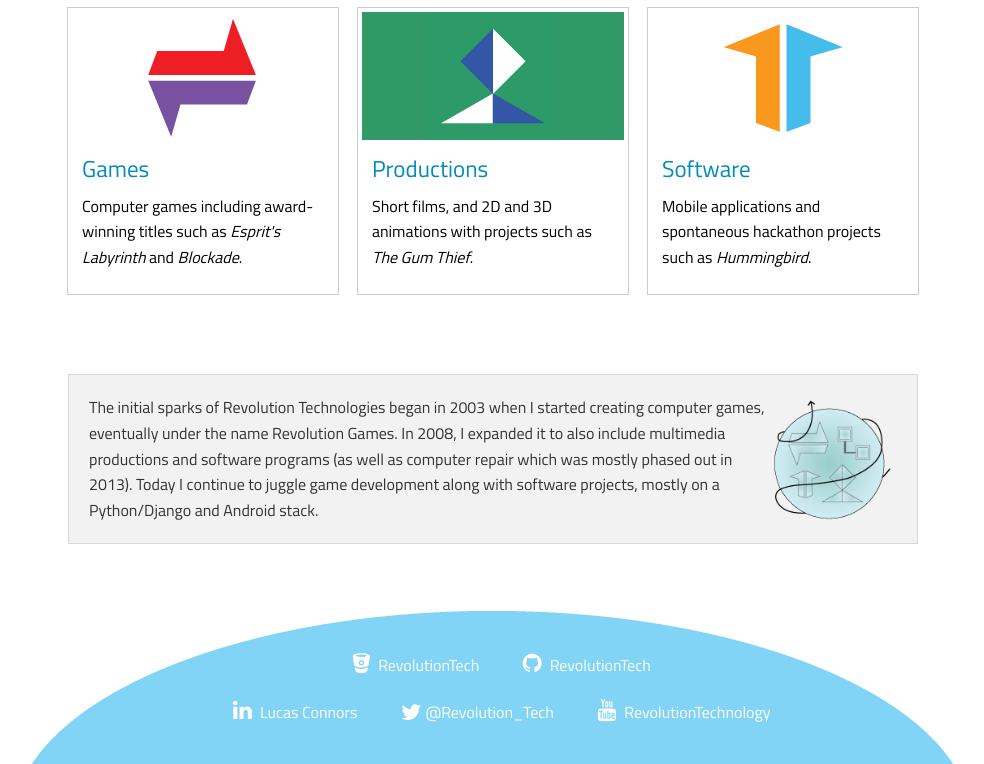
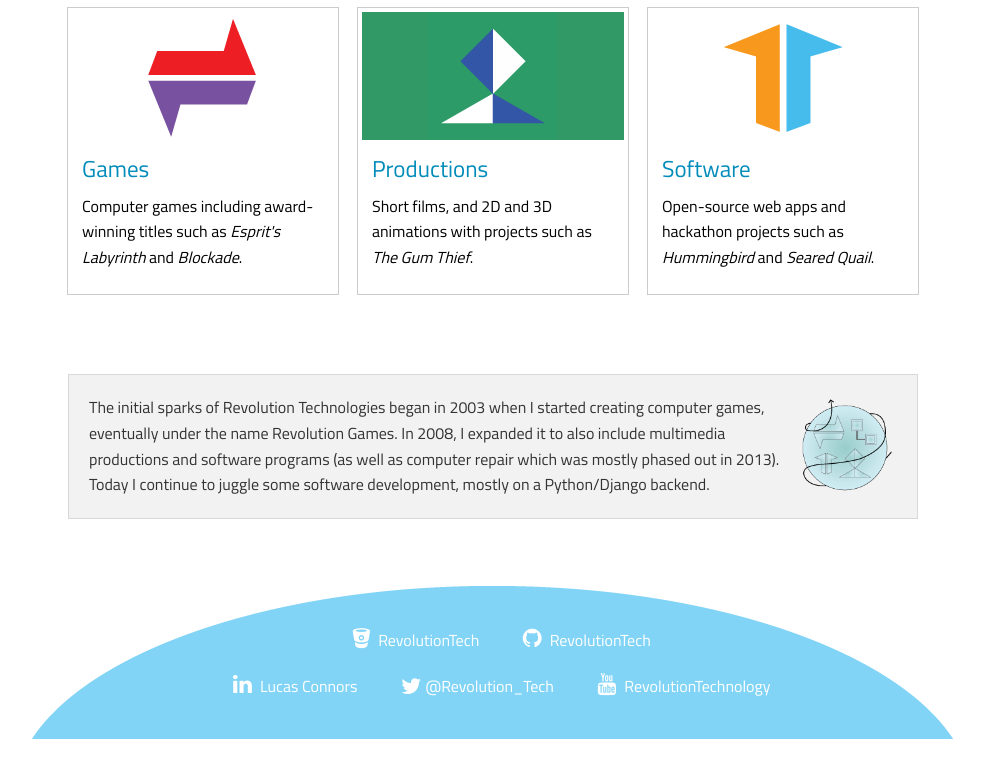
Before and after one commit to RevolutionTech/revolutiontech.ca, a Django app: page / in a window 1280 px wide. Shown: the part 338-1102 px from the top of the page, without its empty margins (147-1131 px from the left). After the commit the page ends 1077 px from the top, so only its background shows below. Run offline with Django 3.2, Linux system fonts and the light colour scheme.

Commit message:
Home page copy updates: Seared Quail and today's projects

```diff
--- a/static/css/revolutiontech.css
+++ b/static/css/revolutiontech.css
@@ -42,7 +42,12 @@
 .home-hero-unit {
     margin: auto;
     width: 100%;
+}
+.home-hero-unit.170 {
     min-height: 170px;
+}
+.home-hero-unit.140 {
+    min-height: 140px;
 }
 
 .hero-units {
@@ -69,7 +74,7 @@
 
 .semi-avatar {
     float: right;
-    max-height: 130px;
+    max-height: 100px;
 }
 
 .sub-nav {
--- a/templates/home.html
+++ b/templates/home.html
@@ -5,7 +5,7 @@
 
 {% block content %}
 <div class="home-container">
-    <div class="panel home-hero-unit">
+    <div class="panel home-hero-unit 170">
         <img class="avatar" src="{% static "img/Lucas.jpg" %}" alt="Lucas Connors">
         <p><span class="firstletter">M</span>y name is Lucas Connors. Currently, I am working at Google as a Software Engineer. I am passionate about creating experiences that improve the satisfaction and efficiency through which individuals carry out their digital lives. Not everyone has the same needs and I recognize that. I think understanding how people live, work, and play is the first step to making their world a better place, one line of code at a time.</p>
     </div>
@@ -33,14 +33,14 @@
                 <div class="th">
                     <div class="category-img"><img src="{% static "img/software.png" %}" alt="Revolution Software"></div>
                     <h4>Software</h4>
-                    <p>Mobile applications and spontaneous hackathon projects such as <em>Hummingbird</em>.</p>
+                    <p>Open-source web apps and hackathon projects such as <em>Hummingbird</em> and <em>Seared Quail</em>.</p>
                 </div>
             </a>
         </li>
     </ul>
-    <div class="panel home-hero-unit">
+    <div class="panel home-hero-unit 140">
         <img class="semi-avatar" src="{% static "img/logo.png" %}" alt="Revolution Technologies">
-        <p>The initial sparks of Revolution Technologies began in 2003 when I started creating computer games, eventually under the name Revolution Games. In 2008, I expanded it to also include multimedia productions and software programs (as well as computer repair which was mostly phased out in 2013). Today I continue to juggle game development along with software projects, mostly on a Python/Django and Android stack.</p>
+        <p>The initial sparks of Revolution Technologies began in 2003 when I started creating computer games, eventually under the name Revolution Games. In 2008, I expanded it to also include multimedia productions and software programs (as well as computer repair which was mostly phased out in 2013). Today I continue to juggle some software development, mostly on a Python/Django backend.</p>
     </div>
 </div>
 {% endblock %}
```
